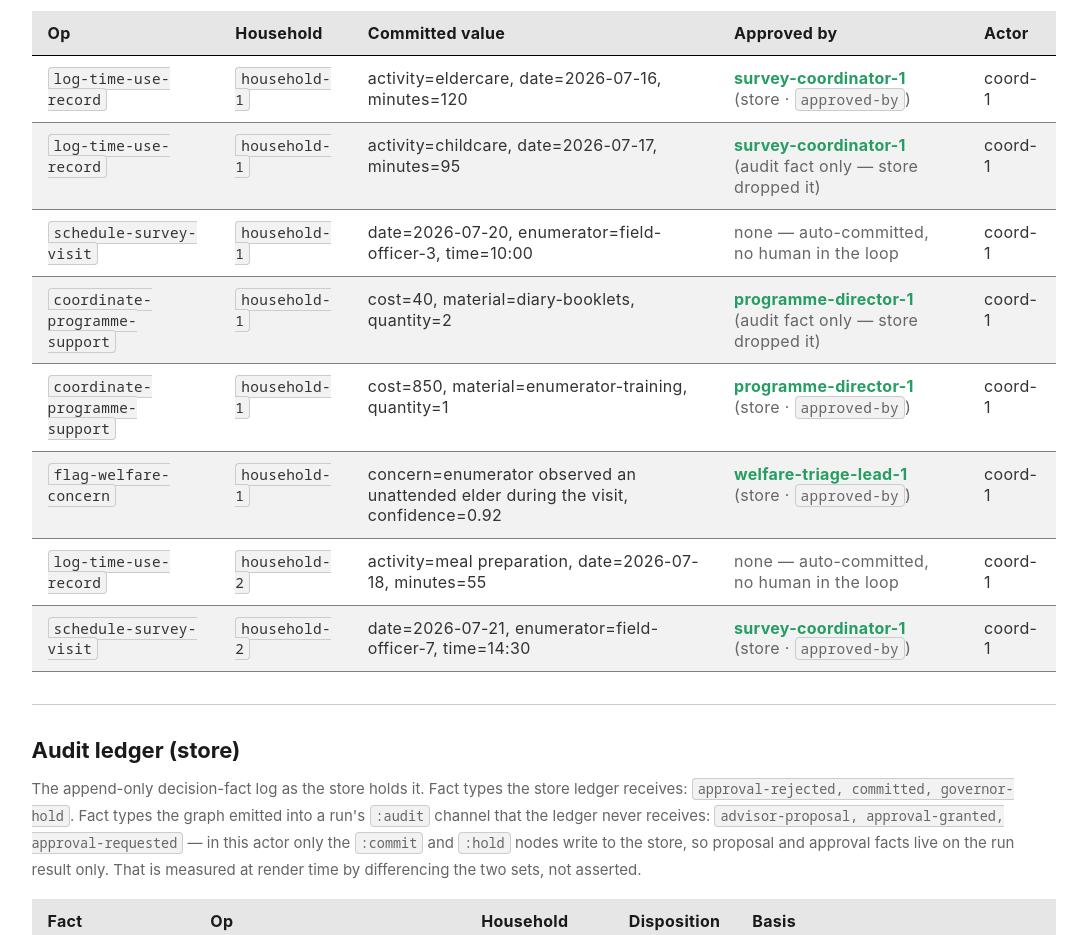
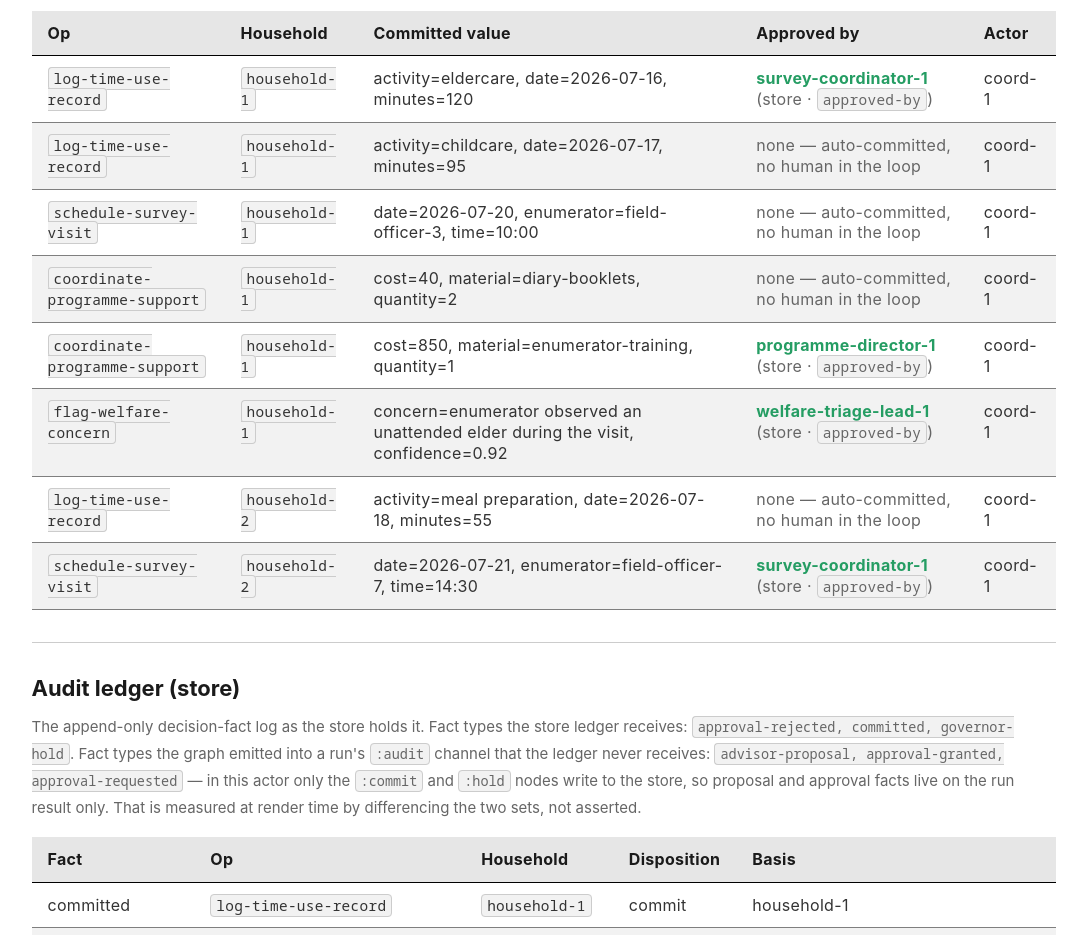
Before and after one commit to cloud-itonami/cloud-itonami-isic-9820, a plain HTML site: page docs/samples/operator-console.html in a window 1280 px wide. Shown: the part 4440-5375 px from the top of the page, without its empty margins (89-1176 px from the left). Drawn offline with Linux system fonts and the light colour scheme.

Commit message:
flagship item2: stop mis-attributing a human approver to auto-committed records
The audit-channel fallback in commit-rows joined on [op household-id],
which is NOT a unique key: the same op+household can be approved once (at
a phase whose :auto set is empty) and auto-committed again at phase 3,
and both produce a committed record. The fallback therefore named a human
approver on two records that no human ever touched -- the phase-3 h1 time-
use log and the under-threshold h1 programme support both auto-committed
with nobody in the loop, yet the page credited survey-coordinator-1 and
programme-director-1 respectively.

That is strictly worse than showing nothing: it makes "a human approved
this" and "this auto-committed" indistinguishable in the wrong direction.

The audit channel is now consulted ONLY when the store is measured to
carry no approver on any record at all -- a global property of the commit
path, not a per-record guess. When the store does carry approvers (it does
here), a record without one genuinely had no human in the loop. When it
does not, the page says "unknown" rather than claiming nobody approved.
Both branches are measured, so the page tracks the commit path if it
changes.

Approver column now matches the measured runs exactly: 4 approved, 4 auto.

Co-Authored-By: Claude Opus 5 (1M context) <noreply@anthropic.com>

```diff
--- a/docs/samples/operator-console.html
+++ b/docs/samples/operator-console.html
@@ -2583,9 +2583,9 @@ code { font-family: var(--font-family-mono); background: var(--color-neutral-sol
           <thead><tr><th class="dads-table__col-header" scope="col">Op</th><th class="dads-table__col-header" scope="col">Household</th><th class="dads-table__col-header" scope="col">Committed value</th><th class="dads-table__col-header" scope="col">Approved by</th><th class="dads-table__col-header" scope="col">Actor</th></tr></thead>
           <tbody>
         <tr><td><code>log-time-use-record</code></td><td><code>household-1</code></td><td>activity=eldercare, date=2026-07-16, minutes=120</td><td><span class="ok">survey-coordinator-1</span> <span class="muted">(store · <code>approved-by</code>)</span></td><td>coord-1</td></tr>
-        <tr><td><code>log-time-use-record</code></td><td><code>household-1</code></td><td>activity=childcare, date=2026-07-17, minutes=95</td><td><span class="ok">survey-coordinator-1</span> <span class="muted">(audit fact only — store dropped it)</span></td><td>coord-1</td></tr>
+        <tr><td><code>log-time-use-record</code></td><td><code>household-1</code></td><td>activity=childcare, date=2026-07-17, minutes=95</td><td><span class="muted">none — auto-committed, no human in the loop</span></td><td>coord-1</td></tr>
         <tr><td><code>schedule-survey-visit</code></td><td><code>household-1</code></td><td>date=2026-07-20, enumerator=field-officer-3, time=10:00</td><td><span class="muted">none — auto-committed, no human in the loop</span></td><td>coord-1</td></tr>
-        <tr><td><code>coordinate-programme-support</code></td><td><code>household-1</code></td><td>cost=40, material=diary-booklets, quantity=2</td><td><span class="ok">programme-director-1</span> <span class="muted">(audit fact only — store dropped it)</span></td><td>coord-1</td></tr>
+        <tr><td><code>coordinate-programme-support</code></td><td><code>household-1</code></td><td>cost=40, material=diary-booklets, quantity=2</td><td><span class="muted">none — auto-committed, no human in the loop</span></td><td>coord-1</td></tr>
         <tr><td><code>coordinate-programme-support</code></td><td><code>household-1</code></td><td>cost=850, material=enumerator-training, quantity=1</td><td><span class="ok">programme-director-1</span> <span class="muted">(store · <code>approved-by</code>)</span></td><td>coord-1</td></tr>
         <tr><td><code>flag-welfare-concern</code></td><td><code>household-1</code></td><td>concern=enumerator observed an unattended elder during the visit, confidence=0.92</td><td><span class="ok">welfare-triage-lead-1</span> <span class="muted">(store · <code>approved-by</code>)</span></td><td>coord-1</td></tr>
         <tr><td><code>log-time-use-record</code></td><td><code>household-2</code></td><td>activity=meal preparation, date=2026-07-18, minutes=55</td><td><span class="muted">none — auto-committed, no human in the loop</span></td><td>coord-1</td></tr>
```
Also changed, not shown: 1 other file.
